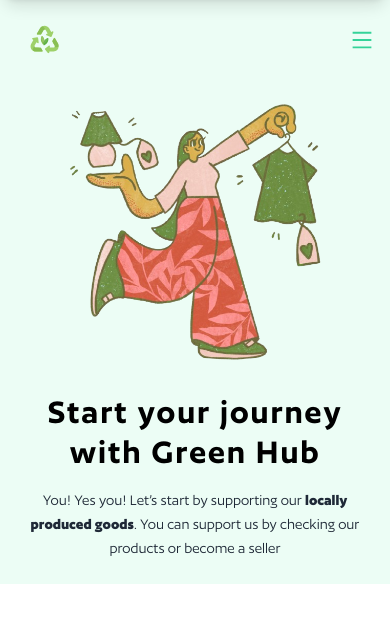
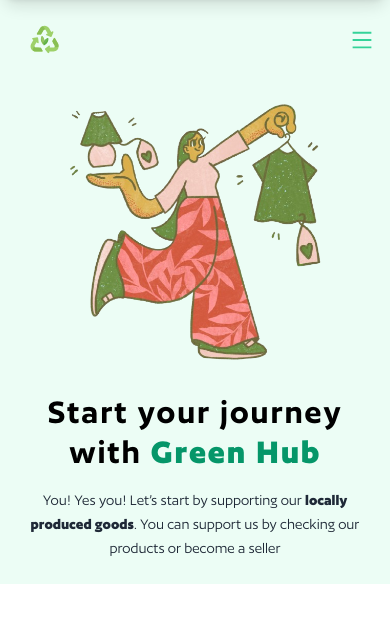
Before and after one commit to iyefreedy/green-hub, a Next.js app in the folder frontend/: page / in a window 390 px wide. Shown: the top 622 px of the page. Built offline with nearby package versions, Linux system fonts and the light colour scheme.

Commit message:
feat(landing page): apply responsive on hero section

```diff
--- a/frontend/src/app/page.tsx
+++ b/frontend/src/app/page.tsx
@@ -9,20 +9,21 @@
         <Navbar />
 
         <div className="pt-20">
-          <header className="p-6 text-center lg:flex lg:container">
+          <header className="p-6 text-center sm:flex sm:container">
             <Image
               src={heroImage}
               alt="Hero image"
-              className="w-64 inline-block lg:w-full lg:order-2"
+              className="w-64 inline-block sm:w-full sm:order-2"
               width={0}
               height={0}
               priority
             />
-            <div className="lg:order-1">
-              <h1 className="mt-8 text-4xl tracking-wider font-semibold lg:text-8xl lg:text-start">
-                Start your journey with Green Hub
+            <div className="sm:order-1">
+              <h1 className="mt-8 text-4xl tracking-wider font-semibold md:text-6xl lg:text-8xl sm:text-start">
+                Start your journey with{" "}
+                <strong className="text-emerald-600">Green Hub</strong>
               </h1>
-              <p className="mt-4 text-gray-800 lg:text-start lg:text-xl">
+              <p className="mt-4 text-gray-800 sm:text-start md:text-xl">
                 You! Yes you! Let’s start by supporting our{" "}
                 <strong>locally produced goods</strong>. You can support us by
                 checking our products or become a seller
```
